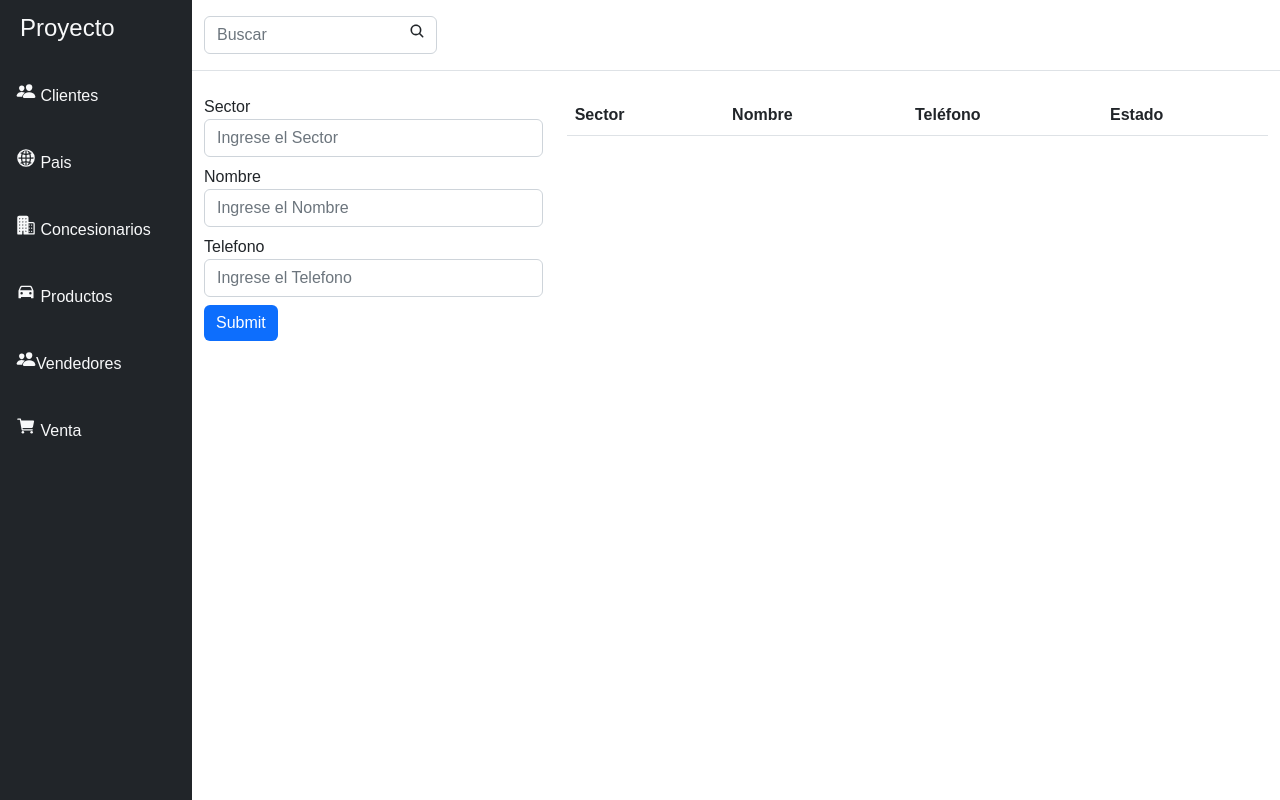
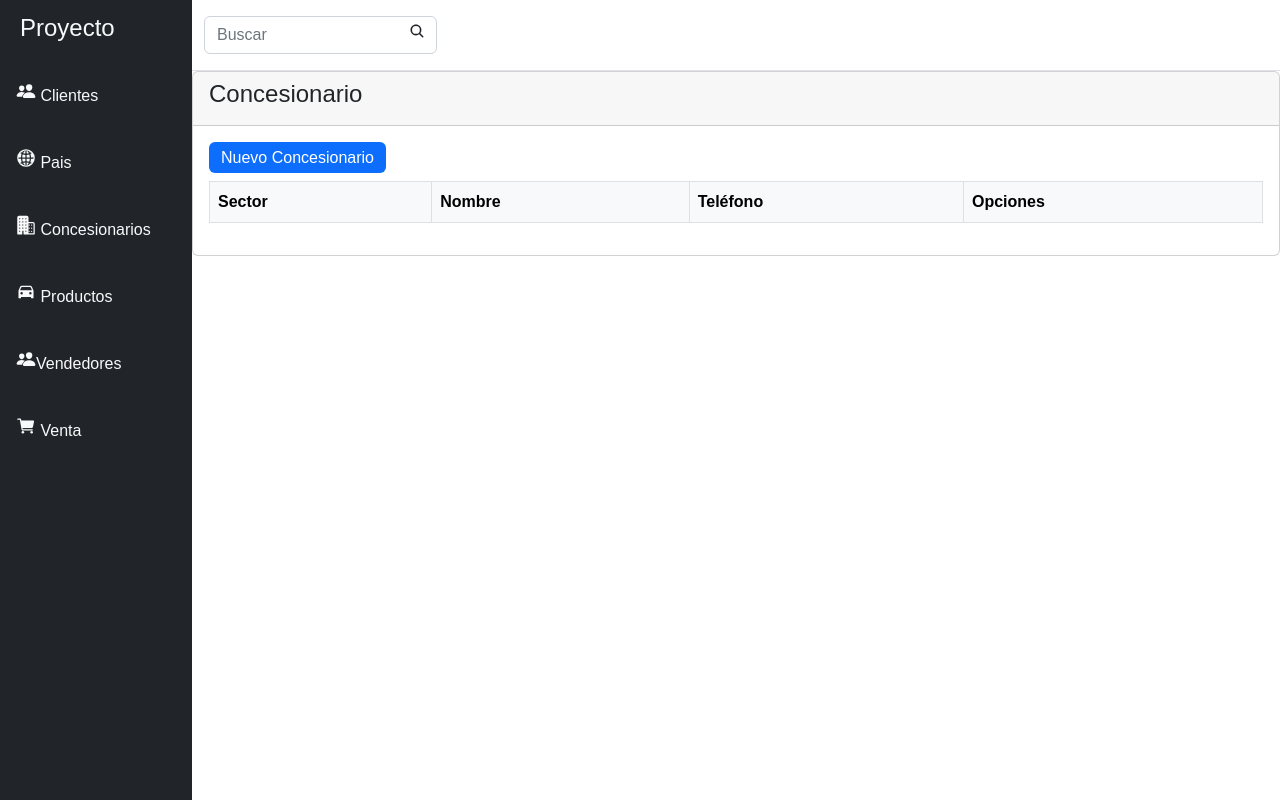
Before and after one commit to DxBaxterLu/Ventas, a PHP site: page /Ventas/Concesionarios in a window 1280 px wide; the page is wider, and only the part inside the window is pictured. Run offline with PHP 8.4, Linux system fonts and the light colour scheme; lists and menus that the app fills with data are empty; some libraries are stand-ins or nearby versions.

Commit message:
Se modificio la vista y se añadio modal correspondiente

```diff
--- a/Views/Concesionarios/index.php
+++ b/Views/Concesionarios/index.php
@@ -1,11 +1,38 @@
 <?php include "Views/Templates/header.php"; ?>
 
-<div id="container">
-    <section>
-        <div class="container">
-            <div class="row">
-                <div class="col-lg-4 my-3">
-                    <form id="frmClientes">
+<div class="card">
+    <div class="card-header card-header-primary">
+        <h4>Concesionario</h4>
+    </div>
+    <div class="card-body">
+        <button class="btn btn-primary mb-2" type="button" data-bs-toggle="modal" data-bs-target="#concesionarioModal">
+            <h6 class="align-self-center mb-0">
+                Nuevo Concesionario
+            </h6>
+        </button>
+        <table class="table table-light table-bordered table-hover" id="tblConcesionario">
+            <thead class="thead-dark">
+                <tr>
+                    <th scope="col">Sector</th>
+                    <th scope="col">Nombre</th>
+                    <th scope="col">Teléfono</th>
+                    <th scope="col">Opciones</th>
+                </tr>
+            </thead>
+            <tbody>
+            </tbody>
+        </table>
+    </div>
+
+    <div class="modal fade" id="concesionarioModal" tabindex="-1" role="dialog" aria-labelledby="modalTitle" aria-hidden="true">
+        <div class="modal-dialog" role="document">
+            <div class="modal-content">
+                <div class="modal-header">
+                    <h5 class="modal-title" id="modalTitle">Nuevo Concesionario</h5>
+                    <button type="button" class="btn-close" data-bs-dismiss="modal" aria-label="Close"></button>
+                </div>
+                <div class="modal-body">
+                    <form id="frmConcesionarios">
                         <div class="form-group mt-2">
                             <label for="sector">Sector</label>
                             <input type="text" class="form-control mb-2" id="sector" placeholder="Ingrese el Sector">
@@ -18,24 +45,14 @@
                             <label for="telefono">Telefono</label>
                             <input type="tel" class="form-control mb-2" id="telefono" placeholder="Ingrese el Telefono">
                         </div>
-                        <button type="submit" class="btn btn-primary" onclick="frmConcesionarios(event);">Submit</button>
                     </form>
                 </div>
-                <div class="col-lg-8 mt-4">
-                    <table class="table table-striped" id="tblClientes">
-                        <thead class="thead-dark">
-                            <tr>
-                                <th scope="col">Sector</th>
-                                <th scope="col">Nombre</th>
-                                <th scope="col">Teléfono</th>
-                                <th scope="col">Estado</th>
-                            </tr>
-                        </thead>
-                    </table>
+                <div class="modal-footer">
+                    <button type="submit" class="btn btn-primary">Guardar</button>
                 </div>
             </div>
         </div>
-    </section>
+    </div>
 </div>
 
 <?php include "Views/Templates/footer.php"; ?>
```
Also changed, not shown: Views/Clientes/index.php (+3 -4 lines), Views/Pais/index.php (+41 -10 lines).
